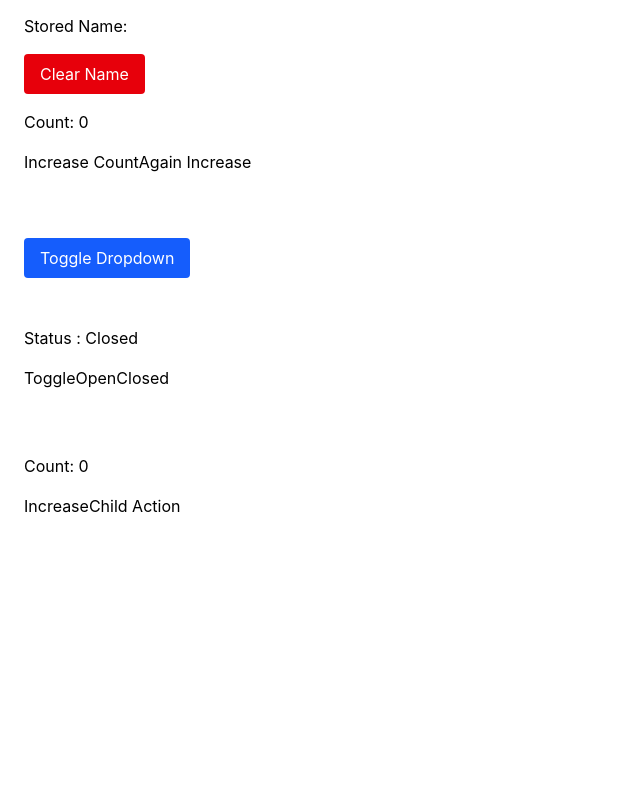
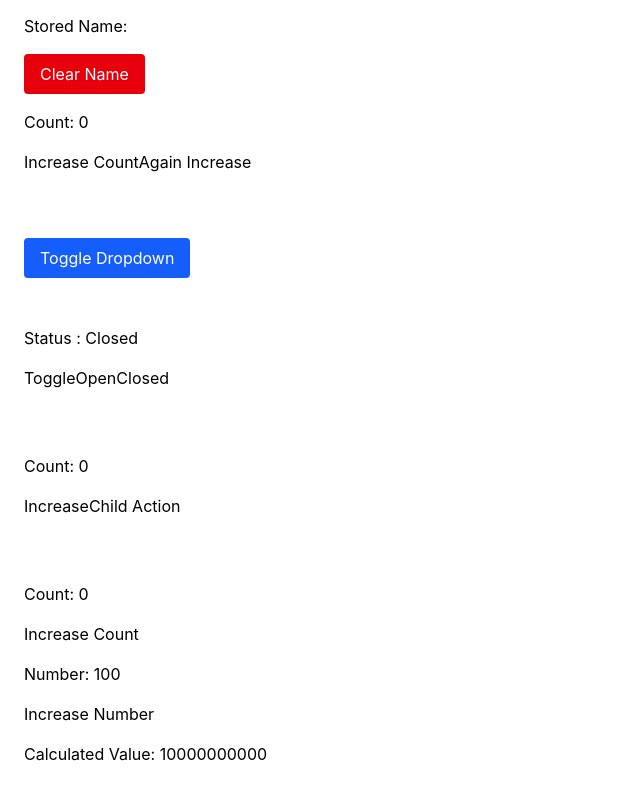
Before and after one commit to TheZainCode/react-advance-concepts, a React (Vite) app: page / in a window 1280 px wide. Shown: the part 680-1470 px from the top of the page, without its empty margins (0-640 px from the left). Before the commit the page ends 1238 px from the top, so only its background shows below. Built offline with nearby package versions, Linux system fonts and the light colour scheme.

Commit message:
Add useMemo feature

```diff
--- a/src/App.jsx
+++ b/src/App.jsx
@@ -7,6 +7,7 @@ import StorageDemo from "./components/StorageDemo";
 import Dropdown from "./components/Dropdown";
 import ToggleDemo from "./components/ToggleDemo";
 import RenderDemo from "./components/RenderDemo";
+import MemoDemo from "./components/MemoDemo";
 function App(){
   return(
     <main>
@@ -19,6 +20,7 @@ function App(){
       <Dropdown />
       <ToggleDemo />
       <RenderDemo />
+      <MemoDemo />
     </main>
   );
 }
--- /dev/null
+++ b/src/components/MemoDemo.jsx
@@ -0,0 +1,42 @@
+import { useMemo, useState } from "react";
+
+function MemoDemo() {
+  const [count, setCount] = useState(0);
+  const [number, setNumber] = useState(100);
+
+  const expensiveCalculation = (num) => {
+    console.log("Calculating...");
+
+    let result = 0;
+
+    for (let i = 0; i < 100000000; i++) {
+      result += num;
+    }
+
+    return result;
+  };
+
+  const calculatedValue = useMemo(() => {
+    return expensiveCalculation(number);
+  }, [number]);
+
+  return (
+    <div className="space-y-4 p-6">
+      <h2>Count: {count}</h2>
+
+      <button onClick={() => setCount((prev) => prev + 1)}>
+        Increase Count
+      </button>
+
+      <h2>Number: {number}</h2>
+
+      <button onClick={() => setNumber((prev) => prev + 1)}>
+        Increase Number
+      </button>
+
+      <p>Calculated Value: {calculatedValue}</p>
+    </div>
+  );
+}
+
+export default MemoDemo;
```
